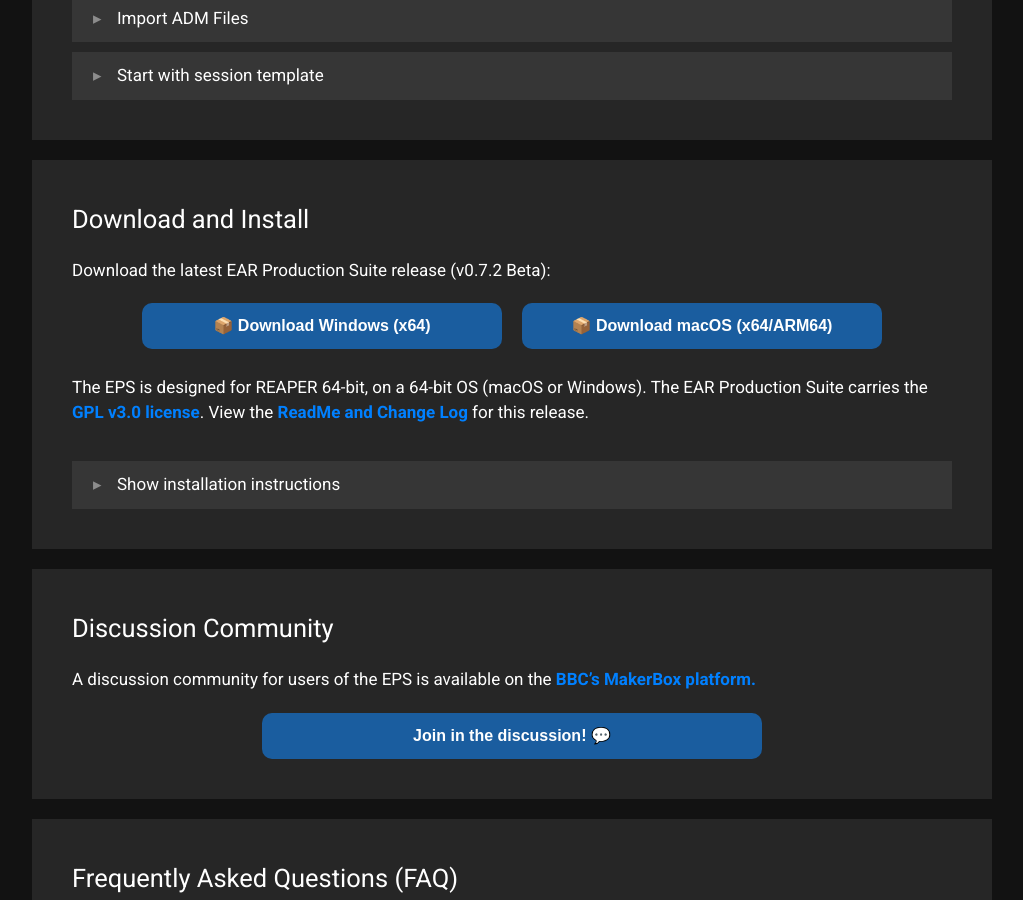
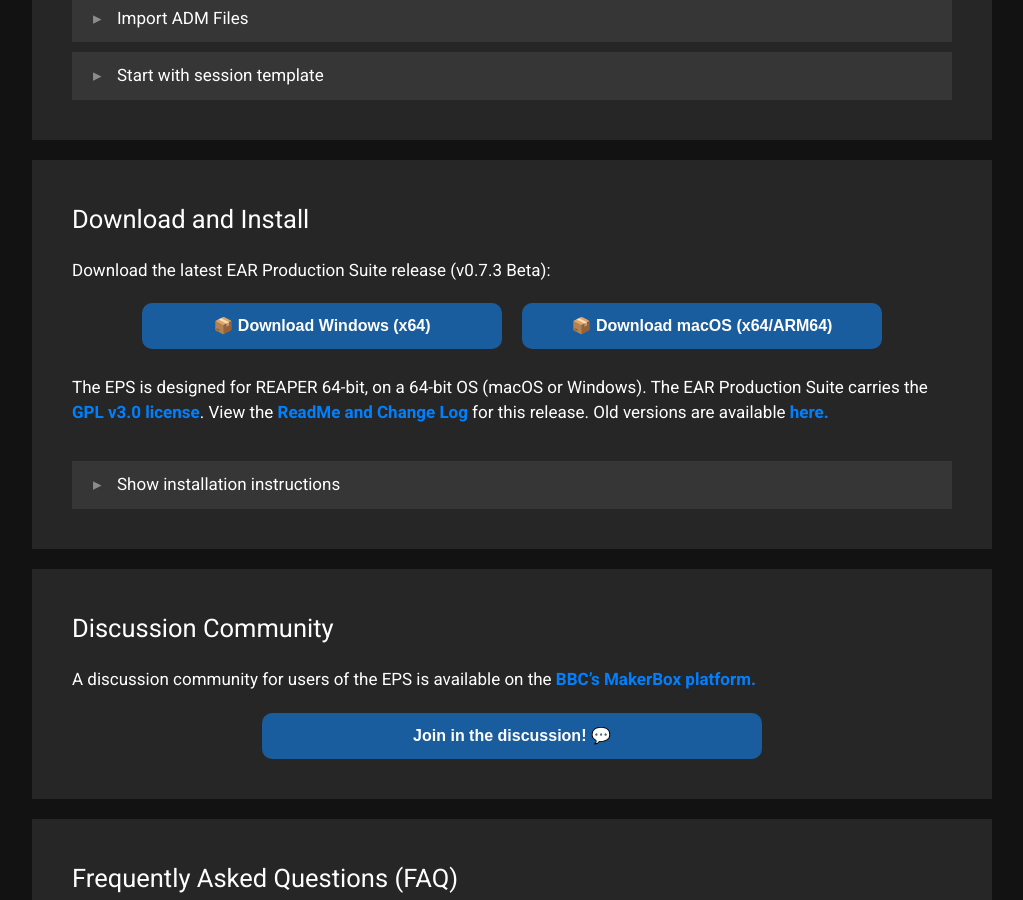
Before and after one commit to ebu/ear-production-suite, a Jekyll site: the page built from docs/index.markdown, in a window 1280 px wide and 900 px high, scrolled down 2227 px. Shown: the whole window, without its empty margins (128-1151 px from the left). Built offline with Jekyll 4.4.1, drawn with Linux system fonts in a browser that asks for light colours.

Commit message:
update for v0.7.3 release

```diff
--- a/docs/_config.yml
+++ b/docs/_config.yml
@@ -19,7 +19,7 @@
   The EAR Production Suite enables you to produce ADM content natively without
   being tied to a specific NGA codec. It is a joint development of BBC R&D and
   IRT as an EBU project.
-baseurl: "/" # the subpath of your site, e.g. /blog
+baseurl: "" # the subpath of your site, e.g. /blog
 url: "https://ear-production-suite.ebu.io/" # the base hostname & protocol for your site
 
 # Social
--- a/docs/index.markdown
+++ b/docs/index.markdown
@@ -78,14 +78,14 @@
 
 <div markdown="1" class="text_section">
 ## Download and Install
-Download the latest EAR Production Suite release (v0.7.2 Beta):
+Download the latest EAR Production Suite release (v0.7.3 Beta):
   <div class="button-grid">
-    <a href="https://github.com/ebu/ear-production-suite/releases/download/v0.7.2-EPS-beta/EPS_0_7_2_windows.zip"><button class="c-btn">📦 Download Windows (x64)</button></a>
-	<a href="https://github.com/ebu/ear-production-suite/releases/download/v0.7.2-EPS-beta/EPS_0_7_2_universal.dmg"><button class="c-btn">📦 Download macOS (x64/ARM64)</button></a>
+    <a href="https://github.com/ebu/ear-production-suite/releases/download/v0.7.3-EPS-beta/EPS_0_7_3_windows.zip"><button class="c-btn">📦 Download Windows (x64)</button></a>
+	<a href="https://github.com/ebu/ear-production-suite/releases/download/v0.7.3-EPS-beta/EPS_0_7_3_universal.dmg"><button class="c-btn">📦 Download macOS (x64/ARM64)</button></a>
   </div>
 <br />
 <p>
-The EPS is designed for REAPER 64-bit, on a 64-bit OS (macOS or Windows). The EAR Production Suite carries the <a href="https://github.com/ebu/ear-production-suite/blob/v0.7.2-EPS-beta/packaging/LICENSE.pdf">GPL v3.0 license</a>. View the <a href="https://github.com/ebu/ear-production-suite/blob/v0.7.2-EPS-beta/packaging/README.pdf">ReadMe and Change Log</a> for this release.
+The EPS is designed for REAPER 64-bit, on a 64-bit OS (macOS or Windows). The EAR Production Suite carries the <a href="https://github.com/ebu/ear-production-suite/blob/v0.7.3-EPS-beta/packaging/LICENSE.pdf">GPL v3.0 license</a>. View the <a href="https://github.com/ebu/ear-production-suite/blob/v0.7.3-EPS-beta/packaging/README.pdf">ReadMe and Change Log</a> for this release. Old versions are available <a href="https://github.com/ebu/ear-production-suite/releases">here.</a>
 </p>
 <br />
   <details>
```
